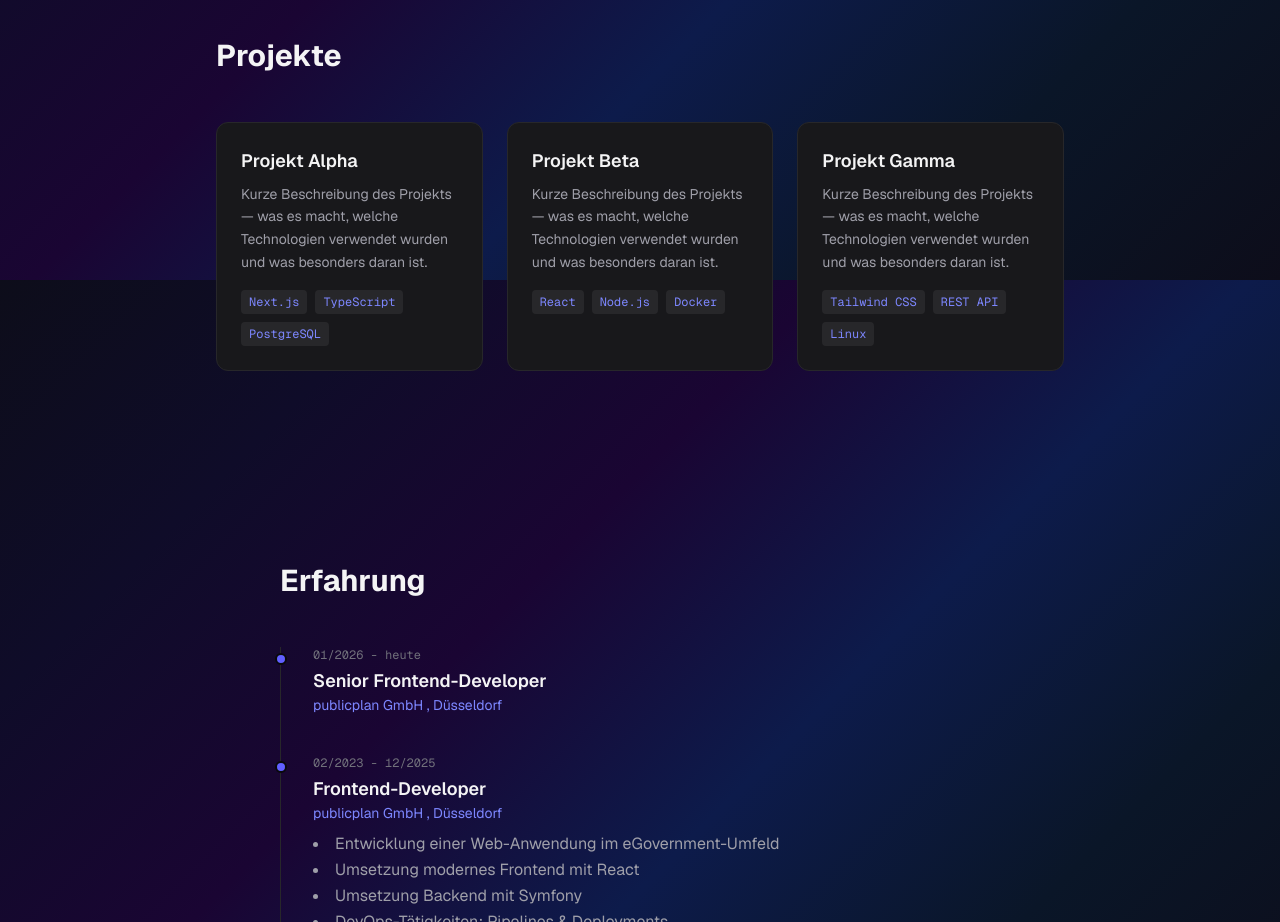
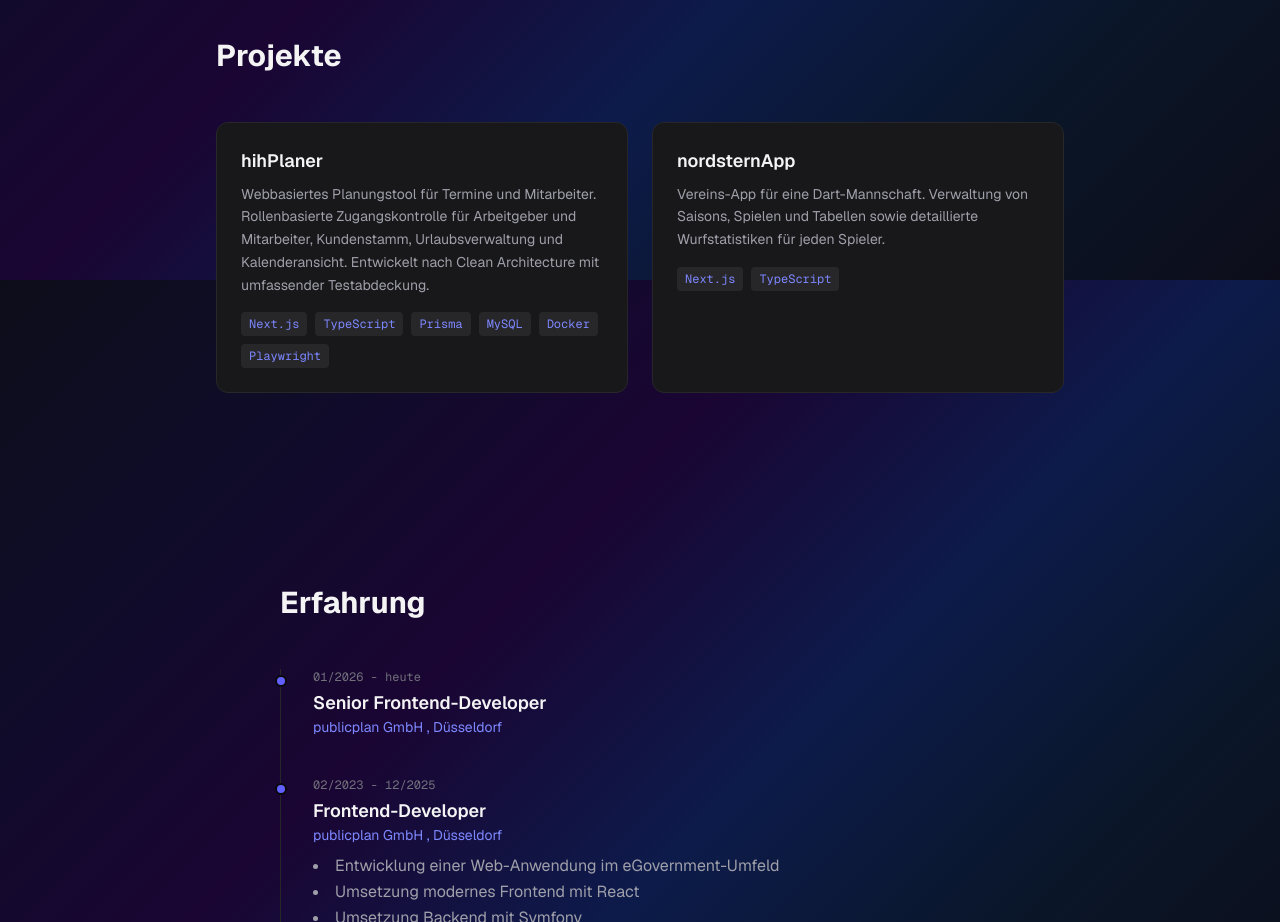
Before and after one commit to ch4oSj0k3r/sn-folio, a Next.js app: page / in a window 1280 px wide. Shown: the part 2120-3042 px from the top of the page. Built offline with nearby package versions, Linux system fonts and the light colour scheme.

Commit message:
feat: replace placeholder projects with hihPlaner and nordsternApp

```diff
--- a/src/components/sections/Projects.tsx
+++ b/src/components/sections/Projects.tsx
@@ -2,25 +2,18 @@ import FadeIn from '@/components/FadeIn';
 
 const projects = [
     {
-        title: 'Projekt Alpha',
+        title: 'hihPlaner',
         description:
-            'Kurze Beschreibung des Projekts — was es macht, welche Technologien verwendet wurden und was besonders daran ist.',
-        tags: ['Next.js', 'TypeScript', 'PostgreSQL'],
-        href: '#',
+            'Webbasiertes Planungstool für Termine und Mitarbeiter. Rollenbasierte Zugangskontrolle für Arbeitgeber und Mitarbeiter, Kundenstamm, Urlaubsverwaltung und Kalenderansicht. Entwickelt nach Clean Architecture mit umfassender Testabdeckung.',
+        tags: ['Next.js', 'TypeScript', 'Prisma', 'MySQL', 'Docker', 'Playwright'],
+        href: 'https://github.com/ch4oSj0k3r/hihPlaner',
     },
     {
-        title: 'Projekt Beta',
+        title: 'nordsternApp',
         description:
-            'Kurze Beschreibung des Projekts — was es macht, welche Technologien verwendet wurden und was besonders daran ist.',
-        tags: ['React', 'Node.js', 'Docker'],
-        href: '#',
-    },
-    {
-        title: 'Projekt Gamma',
-        description:
-            'Kurze Beschreibung des Projekts — was es macht, welche Technologien verwendet wurden und was besonders daran ist.',
-        tags: ['Tailwind CSS', 'REST API', 'Linux'],
-        href: '#',
+            'Vereins-App für eine Dart-Mannschaft. Verwaltung von Saisons, Spielen und Tabellen sowie detaillierte Wurfstatistiken für jeden Spieler.',
+        tags: ['Next.js', 'TypeScript'],
+        href: 'https://github.com/ch4oSj0k3r/nordsternApp',
     },
 ];
 
@@ -29,7 +22,7 @@ export default function Projects() {
         <FadeIn>
             <section id="projects" className="py-24 px-6 max-w-4xl mx-auto">
                 <h2 className="text-3xl font-bold text-zinc-100 mb-12">Projekte</h2>
-                <div className="grid md:grid-cols-2 lg:grid-cols-3 gap-6">
+                <div className="grid md:grid-cols-2 gap-6">
                     {projects.map((project) => (
                         <a
                             key={project.title}
```
